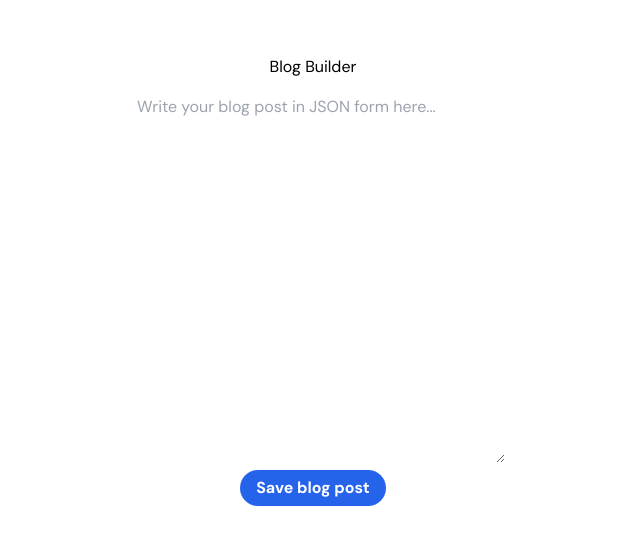
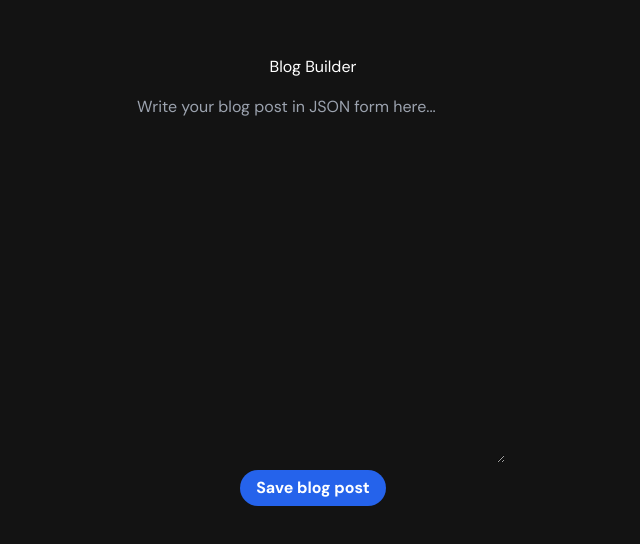
Before and after one commit to StreakyFly/streakyfly.com, a Next.js app: page /admin/blog-builder in a window 1280 px wide. Shown: the part 120-664 px from the top of the page, without its empty margins (327-967 px from the left). Built offline with nearby package versions, Linux system fonts and the light colour scheme; no server answers.

Commit message:
applied some basic styles globally
bg is now dark on all pages, and text is white;
crazy changes

```diff
--- a/src/app/admin/blog-builder/page.tsx
+++ b/src/app/admin/blog-builder/page.tsx
@@ -59,7 +59,7 @@ export default function BlogBuilder() {
                 <textarea
                     id="json-input"
                     placeholder="Write your blog post in JSON form here..."
-                    className="w-96 h-96 p-4"
+                    className="w-96 h-96 p-4 bg-dark"
                 />
             </div>
             <button
--- a/src/app/projects/page.tsx
+++ b/src/app/projects/page.tsx
@@ -16,17 +16,17 @@ export default async function Projects() {
     return (
         <div className="container mx-auto p-4">
             <h1 className="text-3xl font-bold mb-4">My Dope AF Projects</h1>
-            <p className="text-gray-700 mb-4">the entire page, its design and all displayed projects are a placeholder, if it&apos;s not obvious</p>
+            <p className="text-gray-200 mb-4">the entire page, its design and all displayed projects are a placeholder, if it&apos;s not obvious</p>
             <div className="grid grid-cols-1 sm:grid-cols-2 md:grid-cols-3 lg:grid-cols-4 gap-4">
                 {projects.map((project: any) => (
-                    <a key={project.slug} href={`/projects/${project.slug}`} className="block no-underline text-black">
-                        <div className="project-card border rounded-lg p-4 shadow-lg">
+                    <a key={project.slug} href={`/projects/${project.slug}`} className="block no-underline">
+                        <div className="project-card border-gray-500 border rounded-lg p-4 shadow-lg">
                             <div className="image-container w-full h-48 mb-4">
                                 <CldImage src={project.imageID} alt={project.imageID} width="512" height="512" style={{ width: "100%", height: "100%" }} className="object-cover rounded-md w-full h-48 mb-4" />
                                 {/*<img src="https://res.cloudinary.com/streakyfly/image/upload/c_limit,w_640/f_auto/q_auto/cld-sample-2?_a=BAVCr+DW0" alt={project.imageID} className="object-cover rounded-md" />*/}
                             </div>
                             <h2 className="text-xl font-semibold mb-2">{project.title}</h2>
-                            <p className="text-gray-700">{project.description}</p>
+                            <p className="text-gray-200">{project.description}</p>
                         </div>
                     </a>
                 ))}
--- a/src/styles/globals.css
+++ b/src/styles/globals.css
@@ -2,38 +2,19 @@
 @tailwind components;
 @tailwind utilities;
 
-/* a bunch of stuff here was made by the Next.js template and is not needed anymore */
-/*:root {*/
+:root {
+  --foreground-rgb: 255, 255, 255;
+  --background-rgb: 19, 19, 19;
+}
+
+/*@media (prefers-color-scheme: light) {*/
+/*  :root {*/
 /*  --foreground-rgb: 0, 0, 0;*/
-/*  --background-start-rgb: 214, 219, 220;*/
-/*  --background-end-rgb: 255, 255, 255;*/
-/*}*/
-
-/*@media (prefers-color-scheme: dark) {*/
-/*  :root {*/
-/*    --foreground-rgb: 255, 255, 255;*/
-/*    --background-start-rgb: 0, 0, 0;*/
-/*    --background-end-rgb: 0, 0, 0;*/
+/*  --background-rgb: 255, 255, 255;*/
 /*  }*/
 /*}*/
 
-/*body {*/
-/*  color: rgb(var(--foreground-rgb));*/
-/*  background: linear-gradient(*/
-/*      to bottom,*/
-/*      transparent,*/
-/*      rgb(var(--background-end-rgb))*/
-/*    )*/
-/*    rgb(var(--background-start-rgb));*/
-/*}*/
-
-/*@layer utilities {*/
-/*  .text-balance {*/
-/*    text-wrap: balance;*/
-/*  }*/
-/*}*/
-
-
 body {
-  user-select: auto;
+  color: rgb(var(--foreground-rgb));
+  background: rgb(var(--background-rgb));
 }
```
